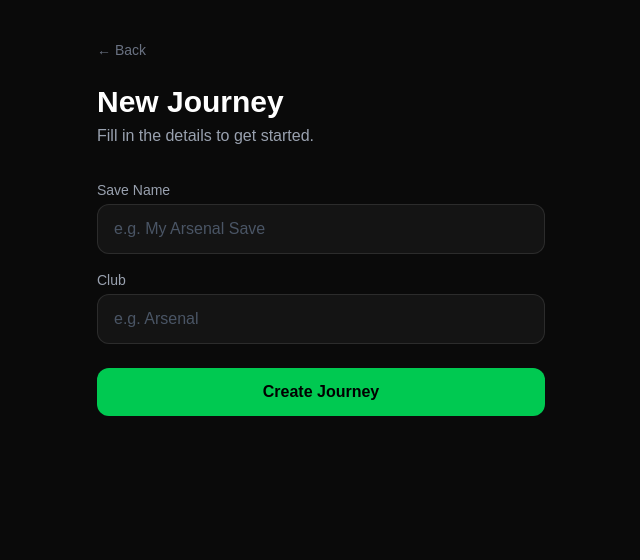
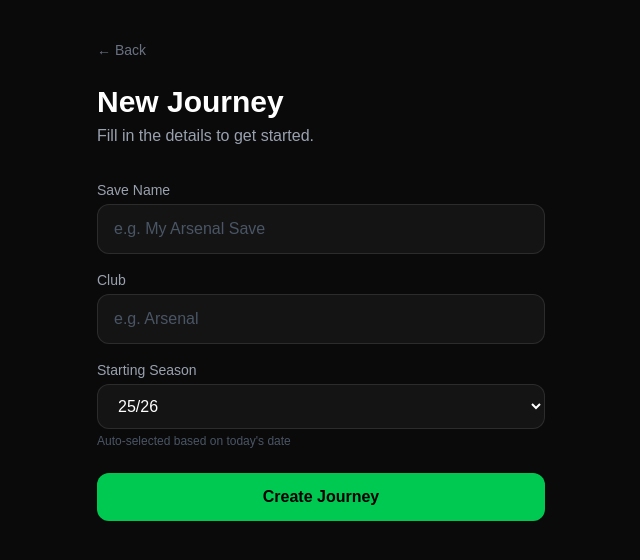
Before and after one commit to williamtwalker05/myfmjourney, a Next.js app: page /new-save in a window 1280 px wide. Shown: the top 560 px of the page, without its empty margins (319-959 px from the left). Built offline with nearby package versions, Linux system fonts and the light colour scheme.

Commit message:
new save page

```diff
--- a/app/new-save/page.tsx
+++ b/app/new-save/page.tsx
@@ -5,15 +5,33 @@ import { supabase } from "@/lib/supabase";
 import { useRouter } from "next/navigation";
 import Link from "next/link";
 
+function getCurrentSeason() {
+  const now = new Date();
+  const year = now.getFullYear();
+  const month = now.getMonth() + 1;
+
+  const startYear = month >= 8 ? year : year - 1;
+  return `${String(startYear).slice(2)}/${String(startYear + 1).slice(2)}`;
+}
+
+function getSeasonOptions() {
+  const seasons = [];
+  for (let start = 26; start >= 16; start--) {
+    seasons.push(`${String(start).padStart(2, "0")}/${String(start + 1).padStart(2, "0")}`);
+  }
+  return seasons;
+}
+
 export default function NewSave() {
   const [name, setName] = useState("");
   const [club, setClub] = useState("");
+  const [currentSeason, setCurrentSeason] = useState(getCurrentSeason());
   const [loading, setLoading] = useState(false);
   const router = useRouter();
 
   async function createSave() {
-    if (!name || !club) {
-      alert("Please fill in both fields");
+    if (!name || !club || !currentSeason) {
+      alert("Please fill in all fields");
       return;
     }
 
@@ -22,6 +40,7 @@ export default function NewSave() {
     const { error } = await supabase.from("saves").insert({
       name,
       club,
+      current_season: currentSeason,
       created_at: new Date(),
       updated_at: new Date(),
     });
@@ -67,6 +86,20 @@ export default function NewSave() {
             />
           </div>
 
+          <div>
+            <label className="text-sm text-gray-400 mb-1 block">Starting Season</label>
+            <select
+              value={currentSeason}
+              onChange={(e) => setCurrentSeason(e.target.value)}
+              className="w-full bg-[#141414] border border-white/10 text-white rounded-xl px-4 py-3 outline-none focus:border-green-500 transition-colors"
+            >
+              {getSeasonOptions().map((s) => (
+                <option key={s} value={s}>{s}</option>
+              ))}
+            </select>
+            <p className="text-gray-600 text-xs mt-1">Auto-selected based on today's date</p>
+          </div>
+
           <button
             onClick={createSave}
             disabled={loading}
```
